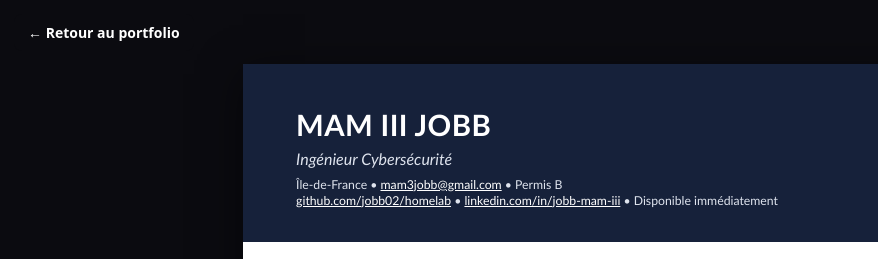
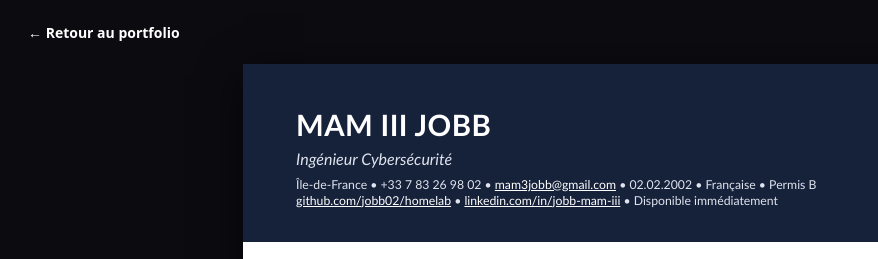
Before and after one commit to jobb02/jobb02.github.io, a plain HTML site: page cv/index.html in a window 1280 px wide. Shown: the top 259 px of the page, 0-878 px from the left. Drawn offline with Linux system fonts and the light colour scheme.

Commit message:
Update index.html

```diff
--- a/cv/index.html
+++ b/cv/index.html
@@ -31,7 +31,7 @@ li { margin-top: 1.4pt; }
   <img src="photo.jpg" alt="">
   <h1>MAM III JOBB</h1>
   <div class="title">Ingénieur Cybersécurité</div>
-  <div class="contact">Île-de-France • <a href="mailto:mam3jobb@gmail.com">mam3jobb@gmail.com</a> • Permis B<br>
+  <div class="contact">Île-de-France • +33 7 83 26 98 02 • <a href="mailto:mam3jobb@gmail.com">mam3jobb@gmail.com</a> • 02.02.2002 • Française • Permis B<br>
   <a href="https://github.com/jobb02/homelab">github.com/jobb02/homelab</a> • <a href="https://www.linkedin.com/in/jobb-mam-iii">linkedin.com/in/jobb-mam-iii</a> • Disponible immédiatement</div>
 </header>
 <main>
```
